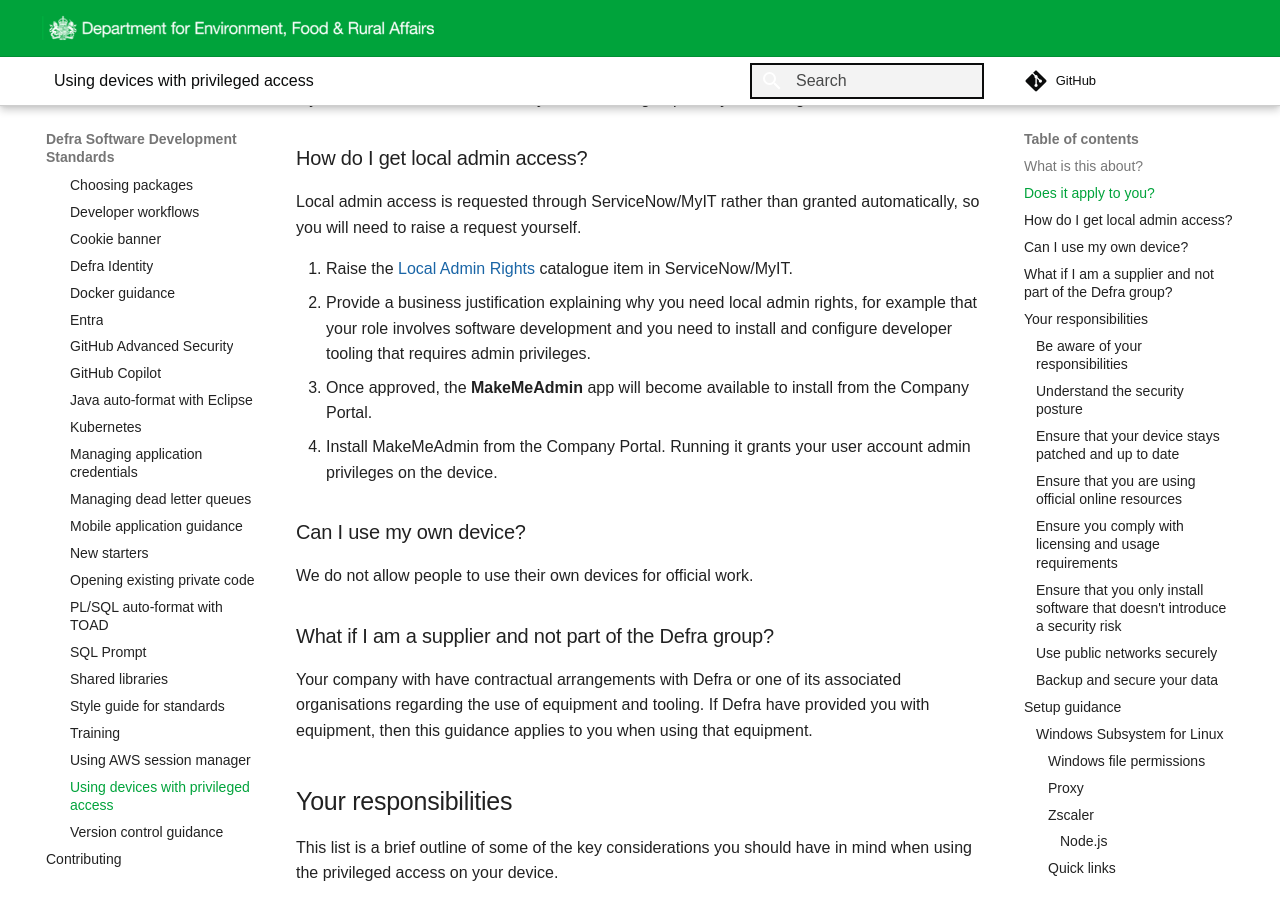
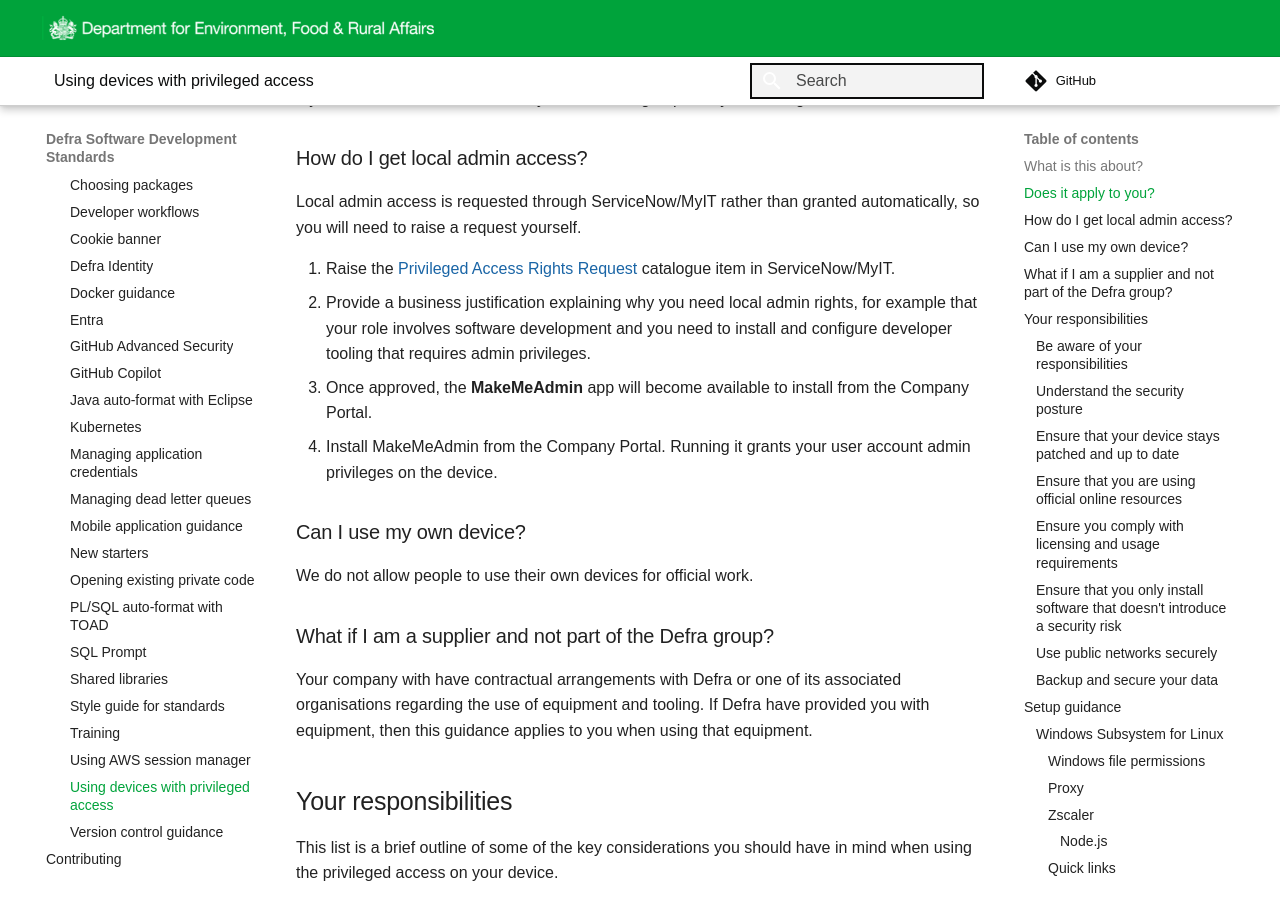
Before and after one commit to DEFRA/software-development-standards, an MkDocs documentation site: the page built from docs/guides/privileged_devices.md, in a window 1280 px wide and 900 px high, scrolled down 863 px. Built offline with MkDocs 1.6.1 and Material for MkDocs 9.7.7, drawn with Linux system fonts in a browser that asks for light colours; some web fonts are replaced; comment, search, counter and statistics services are not loaded.

Commit message:
Tweak name of cat item

```diff
--- a/docs/guides/privileged_devices.md
+++ b/docs/guides/privileged_devices.md
@@ -26,7 +26,7 @@ If you do not know whether or not you are in this group, ask your manager.
 ### How do I get local admin access?
 Local admin access is requested through ServiceNow/MyIT rather than granted automatically, so you will need to raise a request yourself.
 
-1. Raise the [Local Admin Rights](https://defragroup.service-now.com/esc?id=sc_cat_item&table=sc_cat_item&sys_id=1b11931d2b780f10ce42f4f0de91bf79&recordUrl=com.glideapp.servicecatalog_cat_item_view.do%3Fv%3D1&sysparm_id=1b11931d2b780f10ce42f4f0de91bf79) catalogue item in ServiceNow/MyIT.
+1. Raise the [Privileged Access Rights Request](https://defragroup.service-now.com/esc?id=sc_cat_item&table=sc_cat_item&sys_id=1b11931d2b780f10ce42f4f0de91bf79&recordUrl=com.glideapp.servicecatalog_cat_item_view.do%3Fv%3D1&sysparm_id=1b11931d2b780f10ce42f4f0de91bf79) catalogue item in ServiceNow/MyIT.
 1. Provide a business justification explaining why you need local admin rights, for example that your role involves software development and you need to install and configure developer tooling that requires admin privileges.
 1. Once approved, the **MakeMeAdmin** app will become available to install from the Company Portal.
 1. Install MakeMeAdmin from the Company Portal. Running it grants your user account admin privileges on the device.
```
